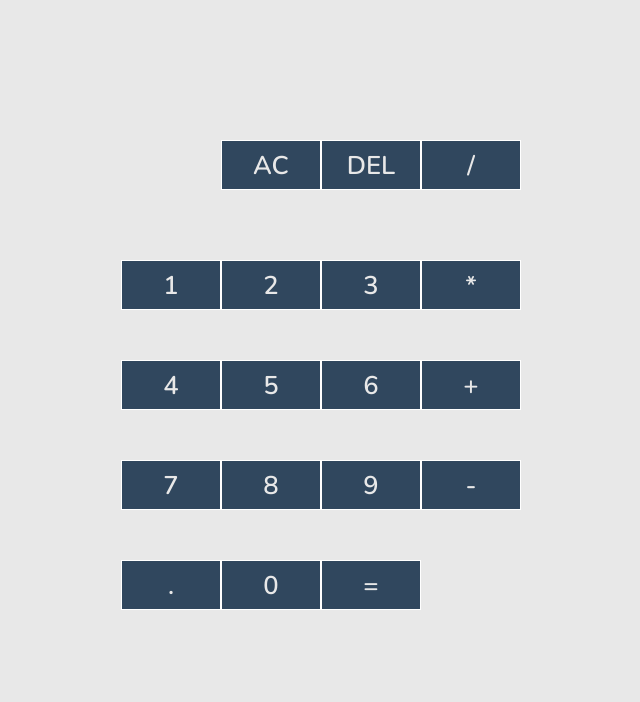
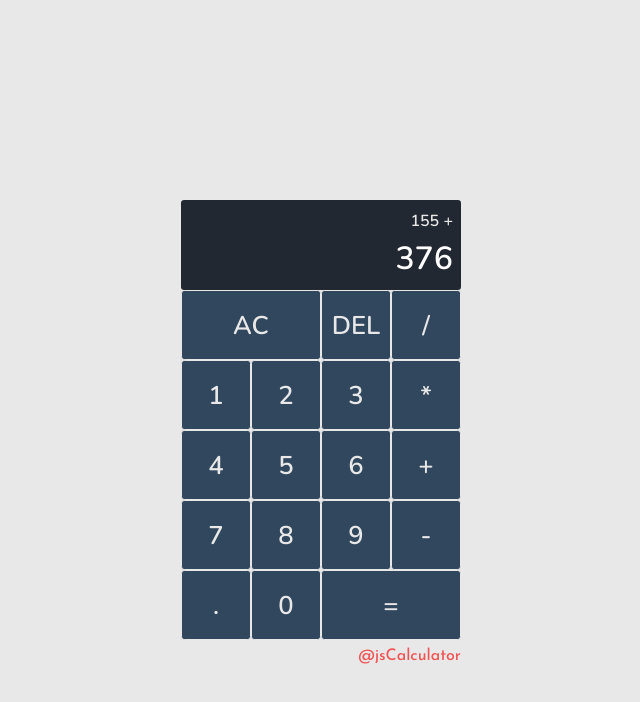
Before and after one commit to WalterVoetschCortes/jsCalculator, a plain HTML site: page jsCalculator/index.html in a window 1280 px wide. Shown: the whole page, without its empty margins (319-959 px from the left). Drawn offline with nearby package versions, Linux system fonts and the light colour scheme.

Commit message:
html and css

```diff
--- a/jsCalculator/assets/css/styles.css
+++ b/jsCalculator/assets/css/styles.css
@@ -1,5 +1,5 @@
 @import url('https://fonts.googleapis.com/css2?family=Nunito:wght@600&display=swap');
-
+@import url('https://fonts.googleapis.com/css2?family=Josefin+Sans:wght@500;600&display=swap');
 
 /*===== COLORS =====*/
 :root{
@@ -10,6 +10,16 @@
     --black-color: #222831;
 }
 
+/*===== MARGINS AND PADDINGS =====*/
+:root{
+    --mb-1: 0.5rem;
+    --mb-2: 1rem;
+    --mb-3: 1.5rem;
+    --mb-4: 2rem;
+    --mb-5: 2.5rem;
+    --mb-6: 3rem;
+}
+
 *, *::before, *::after{
     box-sizing: border-box;
     font-family: 'Nunito', sans-serif;
@@ -18,8 +28,18 @@
 
 body{
     padding: 0;
-    margin: 0;
+    margin-top: var(--mb-4);
     background: var(--white-color);
+}
+
+.title{
+    font-family: 'Josefin Sans', sans-serif;
+    color: var(--red-color);
+    font-size: 1rem;
+    height: auto;
+    grid-column: span 4;
+    text-align: right;
+    padding-top: var(--mb-1);
 }
 
 .calculator-grid{
@@ -27,22 +47,49 @@ body{
     justify-content: center;
     align-content: center;
     min-height: 100vh;
-    grid-template-columns: repeat(4, 100px);
-    grid-template-rows: minmax(120px, auto) repeat(4, 100px);
+    grid-template-columns: repeat(4, 70px);
+    grid-template-rows: minmax(90px, auto) repeat(5, 70px);
 }
 
 .calculator-grid > button{
     cursor: pointer;
     font-size: 1.6rem;
-    border: 1px solid white;
+    border: 1px solid var(--white-color);
     outline: none;
     background-color: var(--blue-color);
     color: var(--white-color);
-    height: 50px;
+    border-radius: .2rem;
 }
 
 .calculator-grid > button:hover{
     background-color: var(--red-color);
     transition: all 0.2s ease-in;
-    font-size:1.9rem;
+    font-size:2rem;
 }
+
+.span-two{
+    grid-column: span 2;
+}
+
+.output{
+    grid-column: 1 / -1;
+    background-color: var(--black-color);
+    display: flex;
+    align-items: flex-end;
+    justify-content: space-around;
+    flex-direction: column;
+    padding: var(--mb-1);
+    word-wrap: break-word;
+    word-break: break-all;
+    border-radius: .2rem;
+}
+
+.output .previous-operand {
+    color: var(--white-color);
+    font-size: 1rem;
+}
+
+.output .current-operand {
+    color: white;
+    font-size: 2rem;
+}
--- a/jsCalculator/index.html
+++ b/jsCalculator/index.html
@@ -16,8 +16,10 @@
     <div class="calculator-grid">
         <div class="output">
             <div class="previous-operand">
+                155 +
             </div>
             <div class="current-operand">
+                376
             </div>
         </div>
         <button class="span-two">AC</button>
@@ -38,6 +40,7 @@
         <button>.</button>
         <button>0</button>
         <button class="span-two">=</button>
+        <div class="title">@jsCalculator</div>
     </div>
 </body>
 </html>
```
